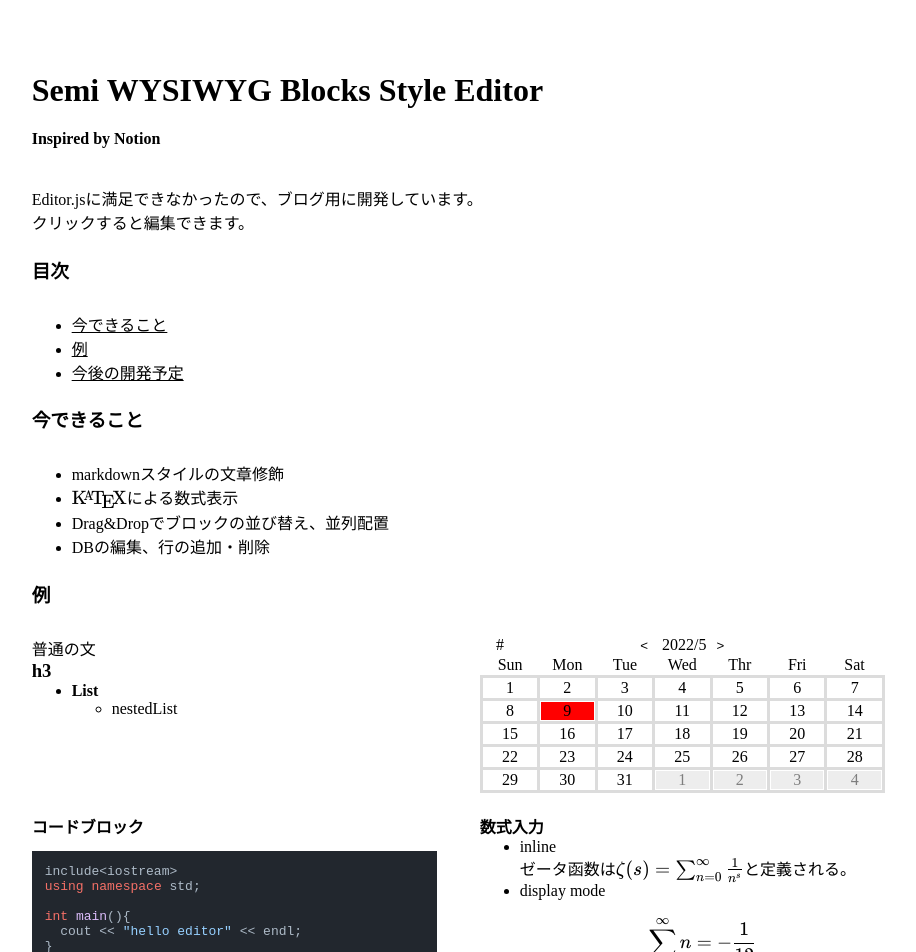
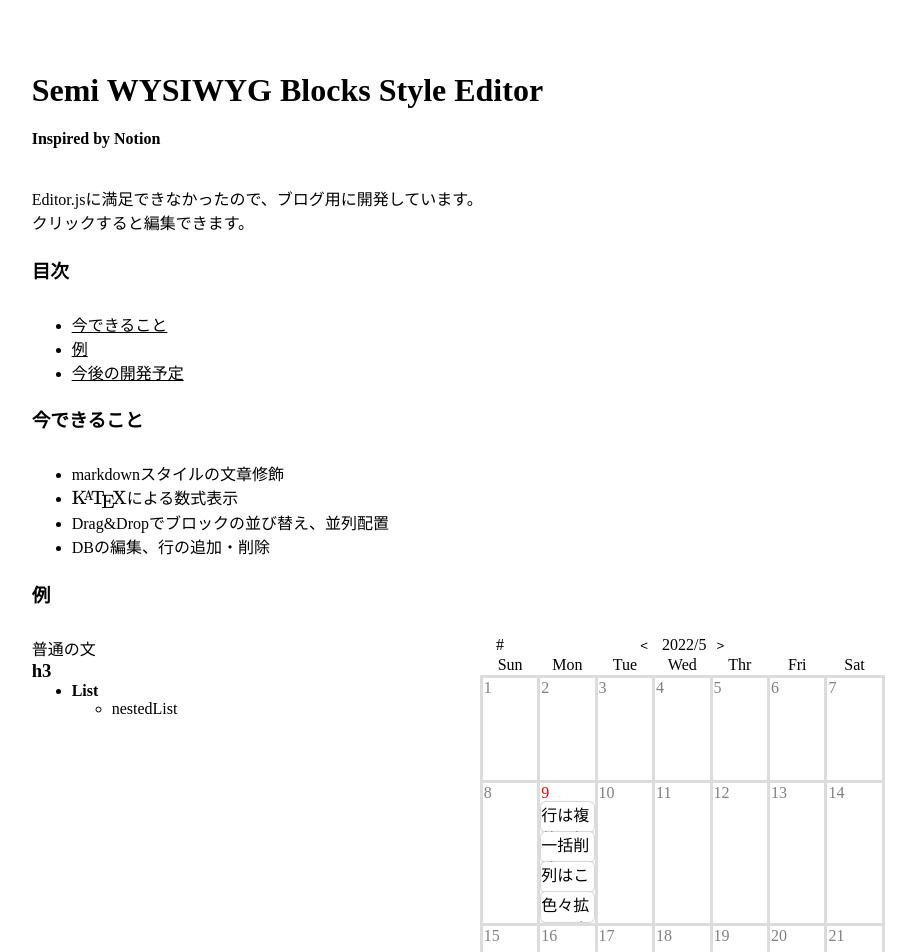
Before and after one commit to nuemu/EditorReact, a React (Create React App) app: page / in a window 1280 px wide. Shown: the top 952 px of the page, without its empty margins (203-1119 px from the left). Built offline with nearby package versions, Linux system fonts and the light colour scheme.

Commit message:
Add: Calender View connect to DB

```diff
--- a/src/Editor/Blocks/DBBlock/Calender/Calender.css
+++ b/src/Editor/Blocks/DBBlock/Calender/Calender.css
@@ -17,20 +17,45 @@
 }
 
 .date{
+  height: 100px;
   width:13%;
   border:solid;
   border-color: gainsboro;
+  text-align: left;
+  color: grey;
+}
+.date-wrapper{
+  height: 100%;
+  width:100%;
 }
 .date-wrapper:hover{
-  background-color: gainsboro;
+  position: relative;
+  z-index: 10;
+  box-shadow: 0px 0px 3px 3px lightgrey;
 }
 
-.not-this-month{
+.not-current-month{
   opacity: 0.5;
   background-color: gainsboro;
 }
 .today{
-  background-color: red;
+  color: red;
+}
+
+.date-contents-wrapper{
+  color: black
+}
+.date-content{
+  overflow: hidden;
+  height: 30px;
+  border-radius: 5px;
+  box-shadow: 0px 0px 1px 1px lightgrey;
+  background-color: white;
+}
+.date-content:hover{
+  position: relative;
+  z-index: 10;
+  box-shadow: 0px 0px 5px 5px lightgrey;
 }
 
 .change-month-button{
--- a/src/Editor/Blocks/DBBlock/Calender/CalenderSettings.ts
+++ b/src/Editor/Blocks/DBBlock/Calender/CalenderSettings.ts
@@ -1,3 +1,7 @@
 export const Week = [
   'Sun', 'Mon', 'Tue', 'Wed', 'Thr', 'Fri', 'Sat'
 ]
+
+export const currentYear = new Date().getFullYear()
+export const currentMonth = new Date().getMonth()
+export const today = new Date().getDate()
--- a/src/Editor/Blocks/DBBlock/Calender/CalenderView.tsx
+++ b/src/Editor/Blocks/DBBlock/Calender/CalenderView.tsx
@@ -4,16 +4,17 @@ import './Calender.css'
 import { useRecoilState } from 'recoil'
 import { DBState } from '../../../reicoil/atom';
 
-import { Week } from './CalenderSettings'
+import { Week, currentYear, currentMonth, today } from './CalenderSettings'
 
 import { viewMenuItems } from '../DBViews'
 
 type DBStateType = [
   {
     column:{
-      name: string
+      name: string,
+      property: string
     }[],
-    data: string[][],
+    data: any[][],
   },
   any
 ]
@@ -21,16 +22,21 @@ type DBStateType = [
 const Calender = () => {
   const [DB, setDB] = useRecoilState(DBState) as DBStateType
 
-  const thisYear = new Date().getFullYear()
-  const thisMonth = new Date().getMonth()
-  const thisDate = new Date().getDate()
-
-  const [year, setYear] = useState(thisYear)
-  const [month, setMonth] = useState(thisMonth)
+  const [year, setYear] = useState(currentYear)
+  const [month, setMonth] = useState(currentMonth)
 
   const [Menu, setMenu] = useState(0)
 
   useEffect(() => {
+    var newDB = JSON.parse(JSON.stringify(DB))
+    if(DB.column.filter(column => column.property === 'Date').length === 0){
+      newDB.column.splice(0, 0, {name: 'Date', property: 'Date'})
+      newDB.data.forEach((row:any[]) => {
+        row.splice(0, 0, Date.now())
+      })
+      setDB(newDB)
+    }
+     // eslint-disable-next-line react-hooks/exhaustive-deps
   }, [DB])
 
   const firstDayOfMonth = () => {
@@ -48,10 +54,42 @@ const Calender = () => {
     return calender2d
   }
 
+  const formatDate = (date: Date|number) => {
+    // convert unixtime to Date
+    if(typeof date == 'number') date = new Date(date)
+    if(typeof date == 'string') date = new Date(Number(date))
+
+    const year = date.getFullYear()
+    const month = date.getMonth()+1
+    const day = date.getDate()
+    return year + '/' + month + '/' + day
+  }
+
+  const dayContent = (column:any, row_index:number, col_index:number) => {
+    return (
+      <div className="date-content" key={row_index+'-'+col_index}>
+        {column}
+      </div>
+    )
+  }
+
+  const dayContents = (date: Date) => {
+    const index = DB.column.findIndex(column => column.property==='Date')
+    if(date && index >= 0){
+      const contents = DB.data.filter(row => formatDate(row[index]) === formatDate(date))
+      return (
+        <div className="date-contents-wrapper">
+          {contents.map((row, row_index) => {
+            return row.map((column, col_index) => {return col_index !== index ? dayContent(column, row_index, col_index) : null})
+          })}
+        </div>
+    )}
+  }
+
   const dayDiv = (date: Date) => {
-    if(date.getFullYear() === thisYear && date.getMonth() === thisMonth && date.getDate() === thisDate) return <div className="date-wrapper today">{date.getDate()}</div>
-    if(date.getMonth() !== month) return <div className="date-wrapper not-this-month">{date.getDate()}</div>
-    return <div className="date-wrapper">{date.getDate()}</div>
+    if(date.getFullYear() === currentYear && date.getMonth() === currentMonth && date.getDate() === today) return <div className="date-wrapper today">{date.getDate()}{dayContents(date)}</div>
+    if(date.getMonth() !== month) return <div className="date-wrapper not-current-month">{date.getDate()}{dayContents(date)}</div>
+    return <div className="date-wrapper">{date.getDate()}{dayContents(date)}</div>
   }
 
   const setDates = (number: number) => {
--- /dev/null
+++ b/src/Editor/Blocks/DBBlock/DBBlocks/DBblocks_loader.js
@@ -0,0 +1,6 @@
+const files = require.context('.', false, /\.tsx$/)
+const modules = {}
+files.keys().forEach((key) => {
+  modules[key.replace(/(\.\/|\.tsx)/g, '').split('/').pop()] = files(key)
+})
+export default modules
--- /dev/null
+++ b/src/Editor/Blocks/DBBlock/DBBlocks/Date.tsx
@@ -0,0 +1,35 @@
+import React from 'react'
+
+import { useRecoilValue } from 'recoil'
+import { DBState } from '../../../reicoil/atom';
+
+type DBStateType = [
+  {
+    id: string,
+    view: string,
+    column:{
+      name: string
+    }[],
+    data: string[][],
+  },
+  any
+]
+
+const DateView = (date: Date|number) => {
+  const DB = useRecoilValue(DBState) as DBStateType[0]
+  console.log(DB)
+
+  const formatDate = (date: Date|number) => {
+    // convert unixtime to Date
+    if(typeof date == 'number') date = new Date(date)
+
+    const year = date.getFullYear()
+    const month = date.getMonth()+1
+    const day = date.getDate()
+    return year + '/' + month + '/' + day
+  }
+
+  return (<div>{formatDate(date)}</div>)
+}
+
+export default DateView
--- /dev/null
+++ b/src/Editor/Blocks/DBBlock/DBBlocks/Text.tsx
@@ -0,0 +1,35 @@
+import React from 'react'
+
+import { useRecoilValue } from 'recoil'
+import { DBState } from '../../../reicoil/atom';
+
+type DBStateType = [
+  {
+    id: string,
+    view: string,
+    column:{
+      name: string
+    }[],
+    data: string[][],
+  },
+  any
+]
+
+const DateView = (date: Date|number) => {
+  const DB = useRecoilValue(DBState) as DBStateType[0]
+  console.log(DB)
+
+  const formatDate = (date: Date|number) => {
+    // convert unixtime to Date
+    if(typeof date == 'number') date = new Date(date)
+
+    const year = date.getFullYear()
+    const month = date.getMonth()+1
+    const day = date.getDate()
+    return year + '/' + month + '/' + day
+  }
+
+  return (<div>{formatDate(date)}</div>)
+}
+
+export default DateView
--- a/src/Editor/Blocks/DBBlock/Table/Table.css
+++ b/src/Editor/Blocks/DBBlock/Table/Table.css
@@ -33,6 +33,7 @@ table{
 }
 
 .anchor{
+  width: 10%;
   cursor: pointer;
 }
 .anchor:hover{
--- a/src/Editor/Blocks/DBBlock/Table/TableView.tsx
+++ b/src/Editor/Blocks/DBBlock/Table/TableView.tsx
@@ -6,6 +6,8 @@ import { DBState } from '../../../reicoil/atom';
 
 import { rowMenuItems, colMenuItems } from './TableMenu'
 import { viewMenuItems } from '../DBViews'
+
+//import DBBlocks from '../DBBlocks/DBblocks_loader.js'
 
 type DBStateType = [
   {
```
